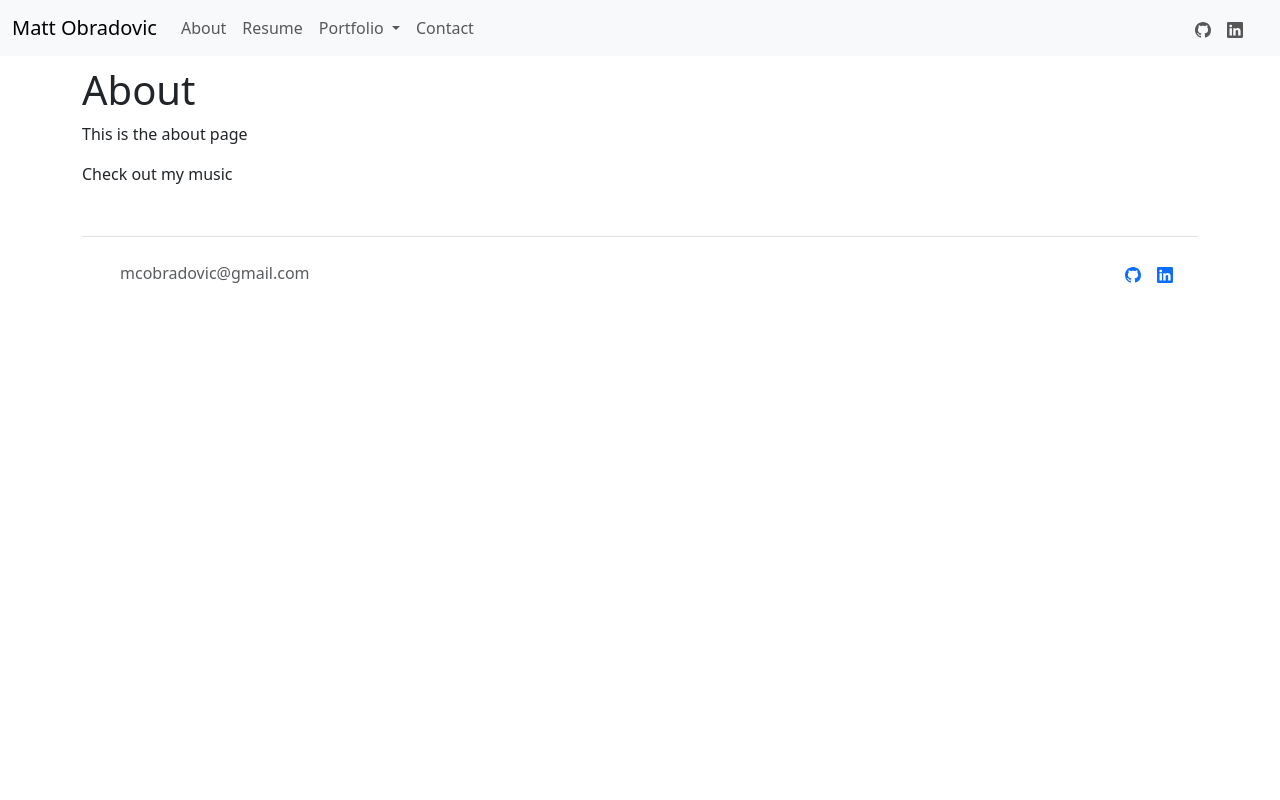
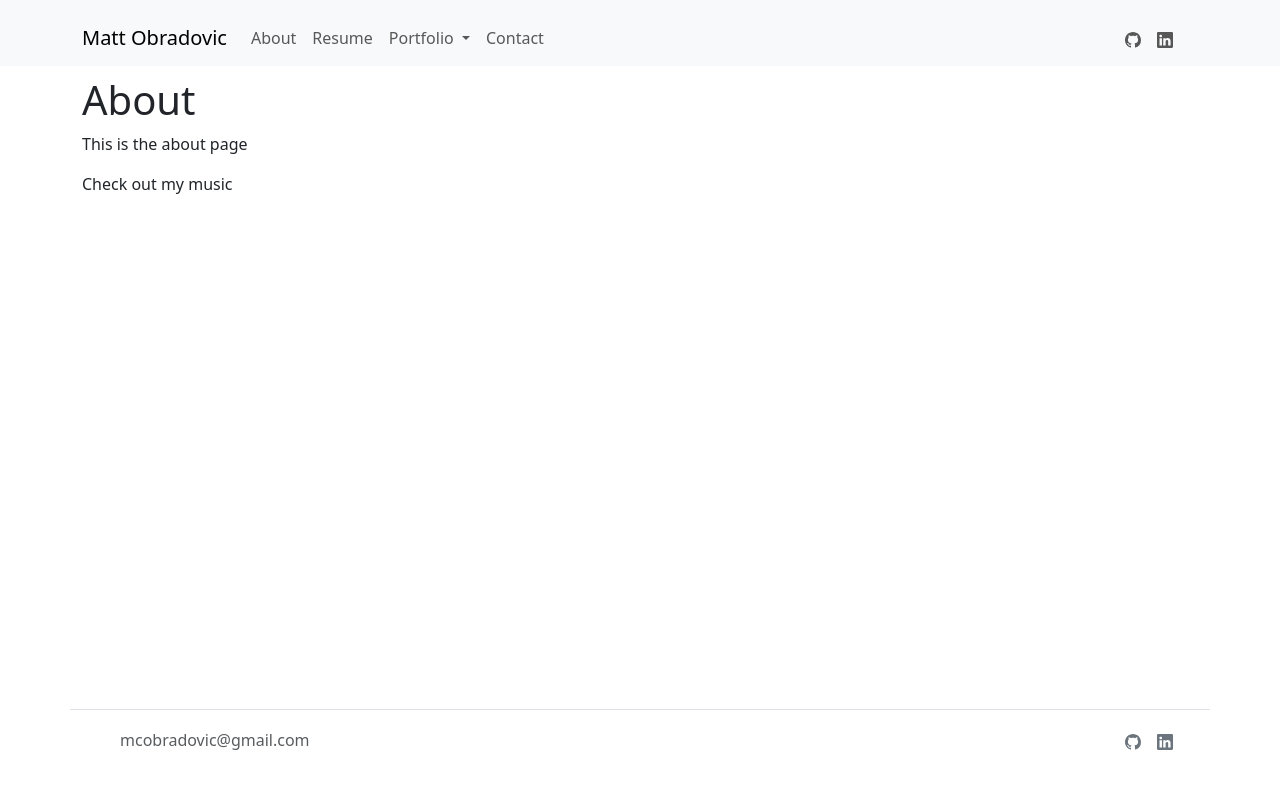
Before and after one commit to mattobrado/personal-website, a Flask app: page /about in a window 1280 px wide. Run offline with Flask 2, Linux system fonts and the light colour scheme; some libraries are stand-ins or nearby versions.

Commit message:
feat: styled icons

```diff
--- a/templates/base.html
+++ b/templates/base.html
@@ -12,7 +12,7 @@
 
 <!-- navbar -->
 <nav class="navbar navbar-expand-lg bg-light">
-  <div class="container-fluid">
+  <div class="container">
     <a class="navbar-brand" href="/">Matt Obradovic</a>
     <button class="navbar-toggler" type="button" data-bs-toggle="collapse" data-bs-target="#navbarSupportedContent" aria-controls="navbarSupportedContent" aria-expanded="false" aria-label="Toggle navigation">
       <span class="navbar-toggler-icon"></span>
@@ -69,25 +69,27 @@
 {% endblock %}
 
 <!-- footer -->
-<div class="container">
-  <footer class="d-flex flex-wrap justify-content-between align-items-center py-3 my-4 border-top">
-    <div class="col-md-4 d-flex align-items-center">
+
+<footer class="mt-auto d-flex flex-wrap justify-content-between align-items-center py-3 my-4 ">
+  <div class="container border-top">
+    <div class="row text-muted">
+      <div class="col-md-6 d-flex align-items-center">
         <a href="/" class="mb-3 me-2 mb-md-0 text-muted text-decoration-none lh-1">
           <svg class="bi" width="30" height="24"><use xlink:href="#bootstrap"></use></svg>
         </a>
-      <span class="mb-3 mb-md-0 text-muted align-middle">mcobradovic@gmail.com</span>
+        <span class="mb-3 mb-md-0 align-middle">mcobradovic@gmail.com</span>
       </div>
 
-    <ul class="nav col-md-4 justify-content-end list-unstyled d-flex">
+      <ul class="nav col-md-6 justify-content-end list-unstyled d-flex">
         <li class="nav-item col-6 col-lg-auto">
-        <a class="nav-link py-2 px-0 px-lg-2" href="https://github.com/mattobrado" target="_blank" rel="noopener">
+          <a class="nav-link py-2 px-0 px-lg-2 link-secondary" href="https://github.com/mattobrado" target="_blank" rel="noopener">
             <svg xmlns="http://www.w3.org/2000/svg" width="16" height="16" fill="currentColor" class="bi bi-github" viewBox="0 0 16 16">
               <path d="M8 0C3.58 0 0 3.58 0 8c0 3.54 2.29 6.53 5.47 7.59.4.07.55-.17.55-.38 0-.19-.01-.82-.01-1.49-2.01.37-2.53-.49-2.69-.94-.09-.23-.48-.94-.82-1.13-.28-.15-.68-.52-.01-.53.63-.01 1.08.58 1.23.82.72 1.21 1.87.87 2.33.66.07-.52.28-.87.51-1.07-1.78-.2-3.64-.89-3.64-3.95 0-.87.31-1.59.82-2.15-.08-.2-.36-1.02.08-2.12 0 0 .67-.21 2.2.82.64-.18 1.32-.27 2-.27.68 0 1.36.09 2 .27 1.53-1.04 2.2-.82 2.2-.82.44 1.1.16 1.92.08 2.12.51.56.82 1.27.82 2.15 0 3.07-1.87 3.75-3.65 3.95.29.25.54.73.54 1.48 0 1.07-.01 1.93-.01 2.2 0 .21.15.46.55.38A8.012 8.012 0 0 0 16 8c0-4.42-3.58-8-8-8z"/>
             </svg>
           </a>
         </li>
         <li class="nav-item col-6 col-lg-auto">
-        <a class="nav-link py-2 px-0 px-lg-2" href="https://www.linkedin.com/in/matt-obradovic/" target="_blank" rel="noopener">
+          <a class="nav-link py-2 px-0 px-lg-2 link-secondary" href="https://www.linkedin.com/in/matt-obradovic/" target="_blank" rel="noopener">
             <svg xmlns="http://www.w3.org/2000/svg" width="16" height="16" fill="currentColor" class="bi bi-linkedin" viewBox="0 0 16 16">
               <path d="M0 1.146C0 .513.526 0 1.175 0h13.65C15.474 0 16 .513 16 1.146v13.708c0 .633-.526 1.146-1.175 1.146H1.175C.526 16 0 15.487 0 14.854V1.146zm4.943 12.248V6.169H2.542v7.225h2.401zm-1.2-8.212c.837 0 1.358-.554 1.358-1.248-.015-.709-.52-1.248-1.342-1.248-.822 0-1.359.54-1.359 1.248 0 .694.521 1.248 1.327 1.248h.016zm4.908 8.212V9.359c0-.216.016-.432.08-.586.173-.431.568-.878 1.232-.878.869 0 1.216.662 1.216 1.634v3.865h2.401V9.25c0-2.22-1.184-3.252-2.764-3.252-1.274 0-1.845.7-2.165 1.193v.025h-.016a5.54 5.54 0 0 1 .016-.025V6.169h-2.4c.03.678 0 7.225 0 7.225h2.4z"/>
             </svg>
@@ -98,8 +100,12 @@
           <hr class="d-lg-none text-white-50">
         </li>
       </ul>
+    </div>
+
+  </div>
+
 </footer>
-</div>
+
 
 <script src="https://cdn.jsdelivr.net/npm/bootstrap@5.2.0-beta1/dist/js/bootstrap.bundle.min.js" integrity="sha384-pprn3073KE6tl6bjs2QrFaJGz5/SUsLqktiwsUTF55Jfv3qYSDhgCecCxMW52nD2" crossorigin="anonymous"></script>
 
```
Lines whose indentation alone changed are shown as unchanged.
